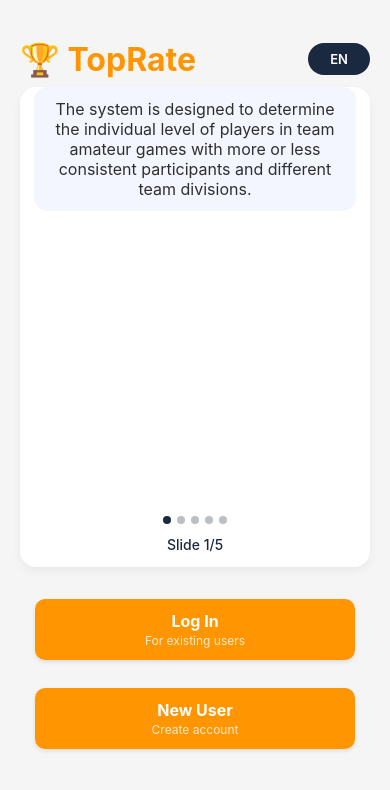
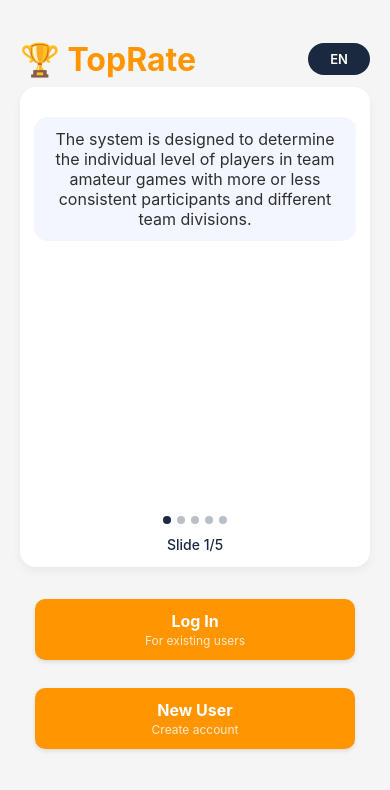
Before and after one commit to zveresch2019-ship-it/TopRate, a React Native app: screen / in a window 390 px wide. Shown: the top 790 px of the page. Built offline with nearby package versions, Linux system fonts and the light colour scheme; no server answers.

Commit message:
Lower help slides within container

```diff
--- a/src/screens/LoginScreen.tsx
+++ b/src/screens/LoginScreen.tsx
@@ -839,6 +839,7 @@ const styles = StyleSheet.create({
     height: '85%',
     overflow: 'hidden',
     justifyContent: 'center',
+    paddingTop: 20,
   },
   helpScroll: {
     width: '100%',
@@ -851,6 +852,7 @@ const styles = StyleSheet.create({
     justifyContent: 'center',
     alignItems: 'center',
     paddingHorizontal: 16,
+    marginVertical: 10,
     backgroundColor: '#F3F6FF',
     borderRadius: 14,
     shadowColor: '#000',
```
